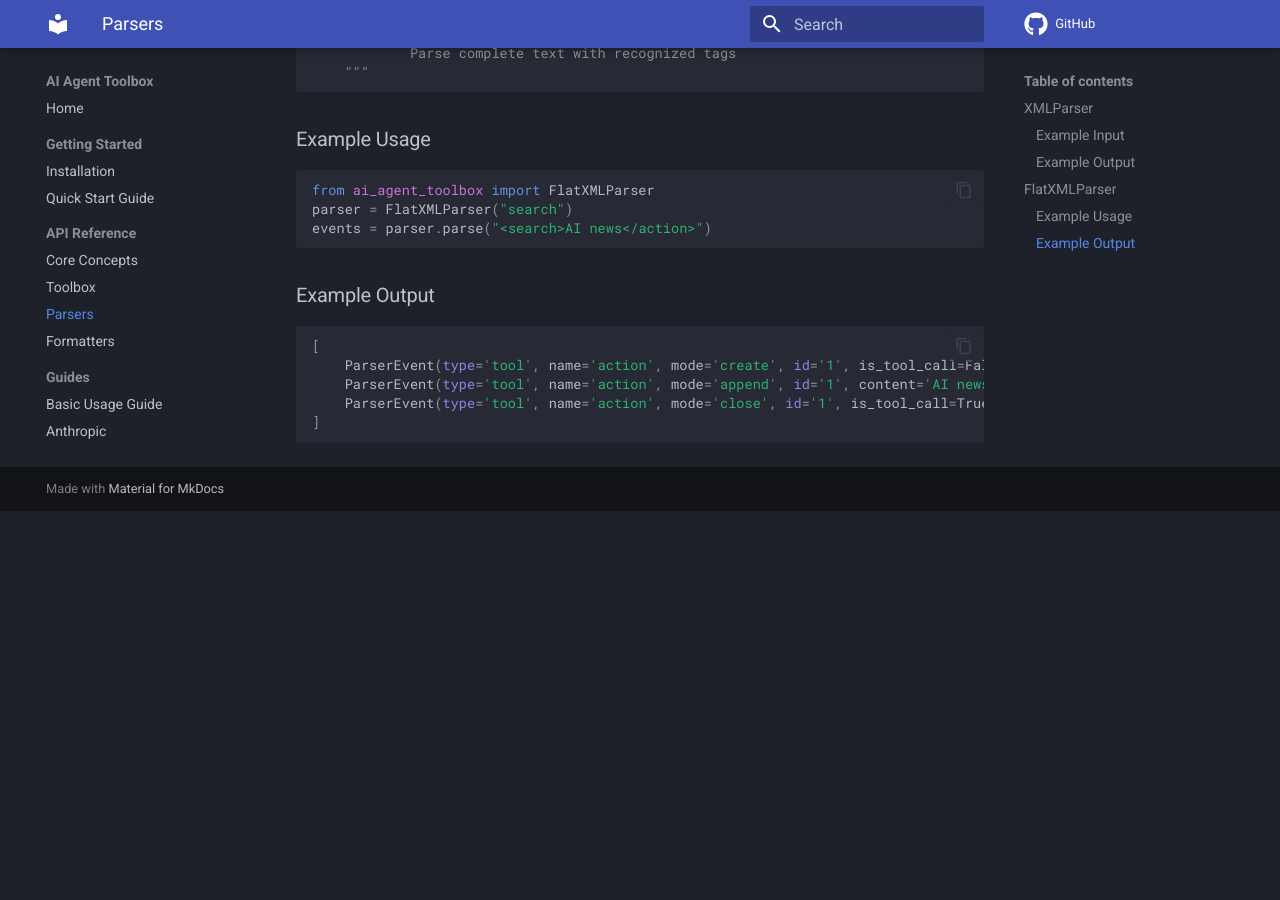
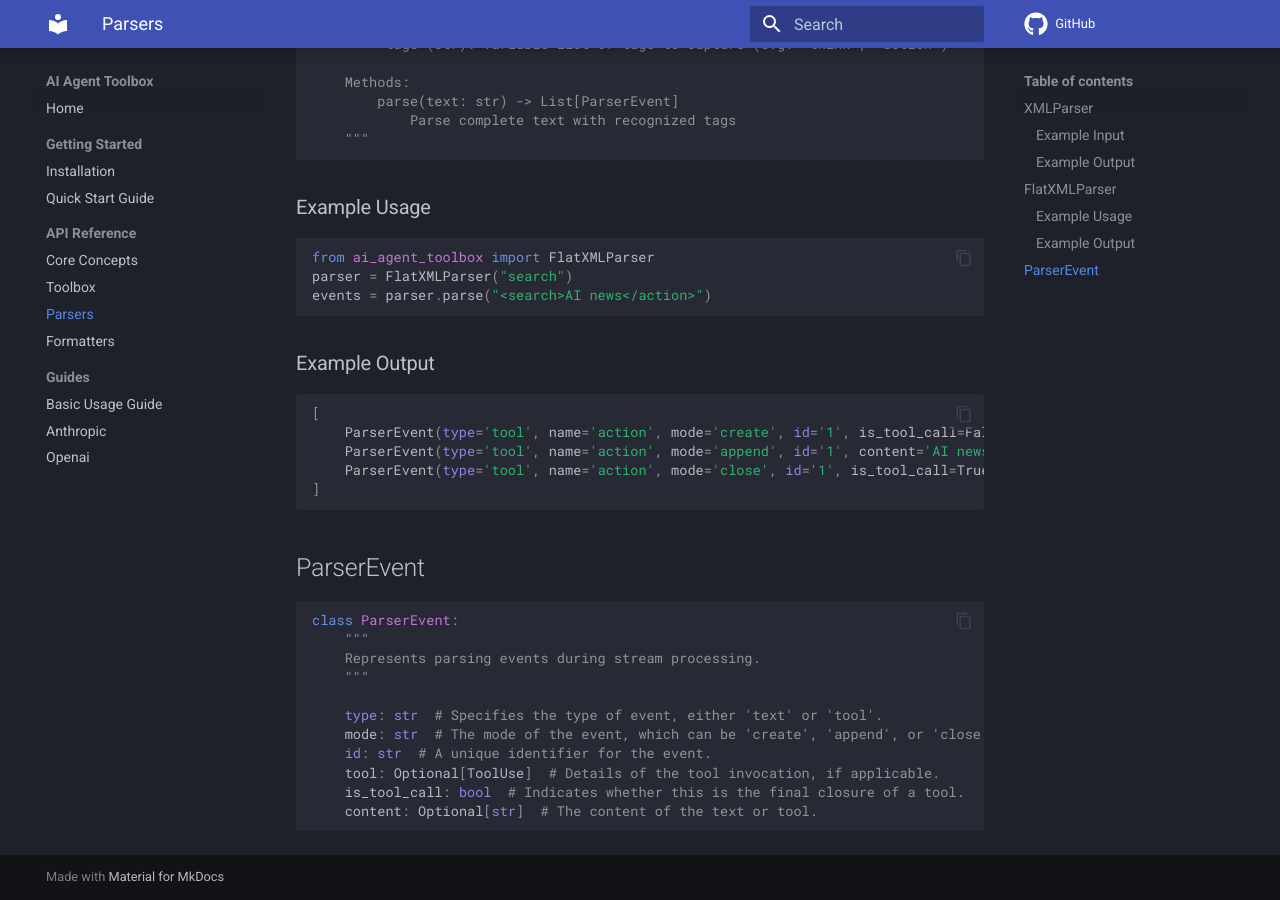
Before and after one commit to 255BITS/ai-agent-toolbox, an MkDocs documentation site: the page built from docs/api-reference/parsers.md, in a window 1280 px wide and 900 px high, scrolled down 1220 px. Built offline with MkDocs 1.6.1 and Material for MkDocs 9.7.7, drawn with Linux system fonts in a browser that asks for light colours; comment, search, counter and statistics services are not loaded; before the commit the page ends 1731 px from its top, so only the background shows below that; some of the changed text lies outside the part shown.

Commit message:
update docs

````diff
--- a/docs/api-reference/parsers.md
+++ b/docs/api-reference/parsers.md
@@ -3,6 +3,8 @@
 AI Agent Toolbox parsers are fast and support streaming.
 
 ## XMLParser
+
+Note that this is not a strict XML parser. The parser is very open with what it expects. For example, React snippets work without the need for CDATA.
 
 ```python
 class XMLParser:
@@ -42,7 +44,6 @@
 
 ## FlatXMLParser
 
-
 ```python
 class FlatXMLParser:
     """
@@ -74,3 +75,19 @@
     ParserEvent(type='tool', name='action', mode='close', id='1', is_tool_call=True, content='AI news')
 ]
 ```
+
+## ParserEvent
+
+```python
+class ParserEvent:
+    """
+    Represents parsing events during stream processing.
+    """
+
+    type: str  # Specifies the type of event, either 'text' or 'tool'.
+    mode: str  # The mode of the event, which can be 'create', 'append', or 'close'.
+    id: str  # A unique identifier for the event.
+    tool: Optional[ToolUse]  # Details of the tool invocation, if applicable.
+    is_tool_call: bool  # Indicates whether this is the final closure of a tool.
+    content: Optional[str]  # The content of the text or tool.
+```
````
